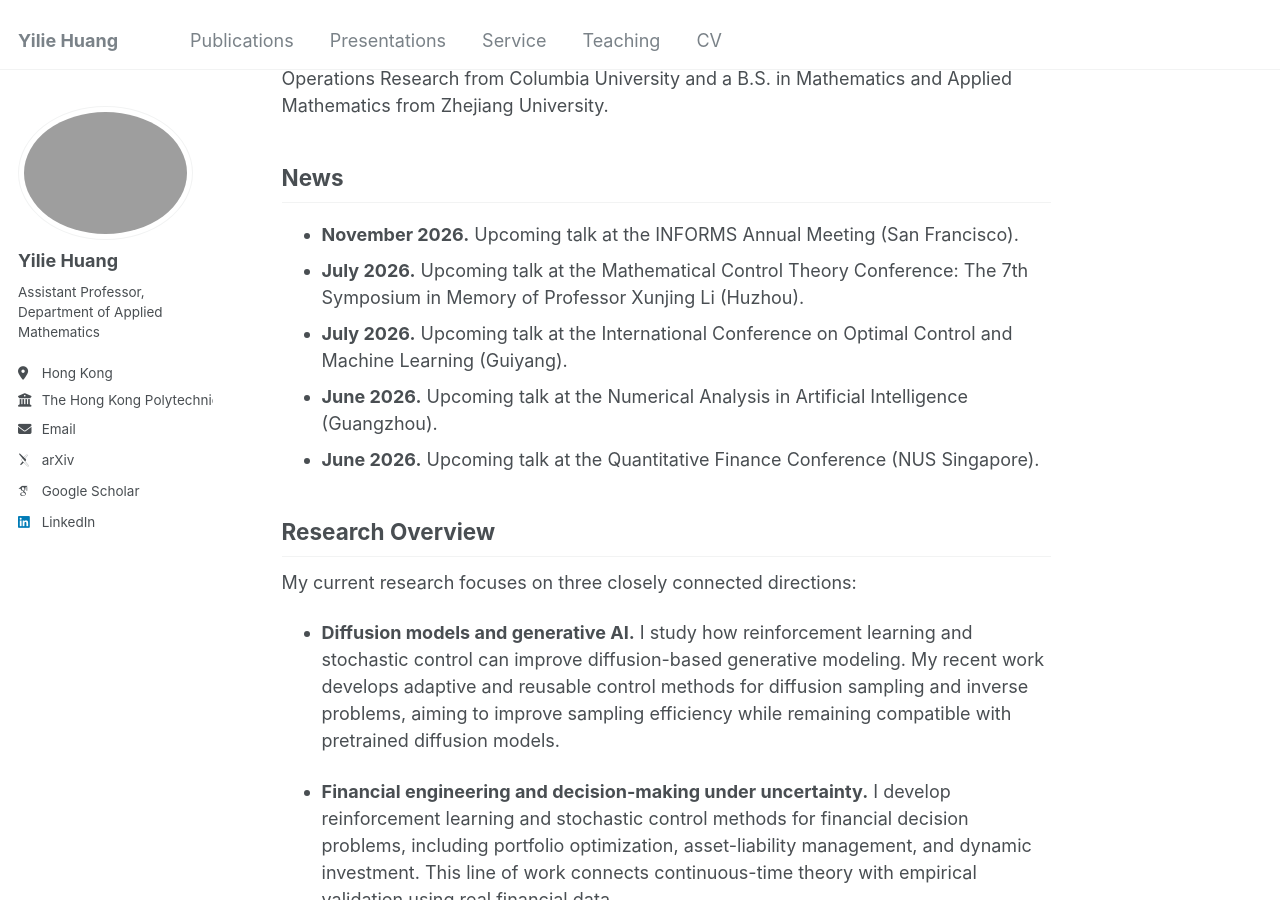
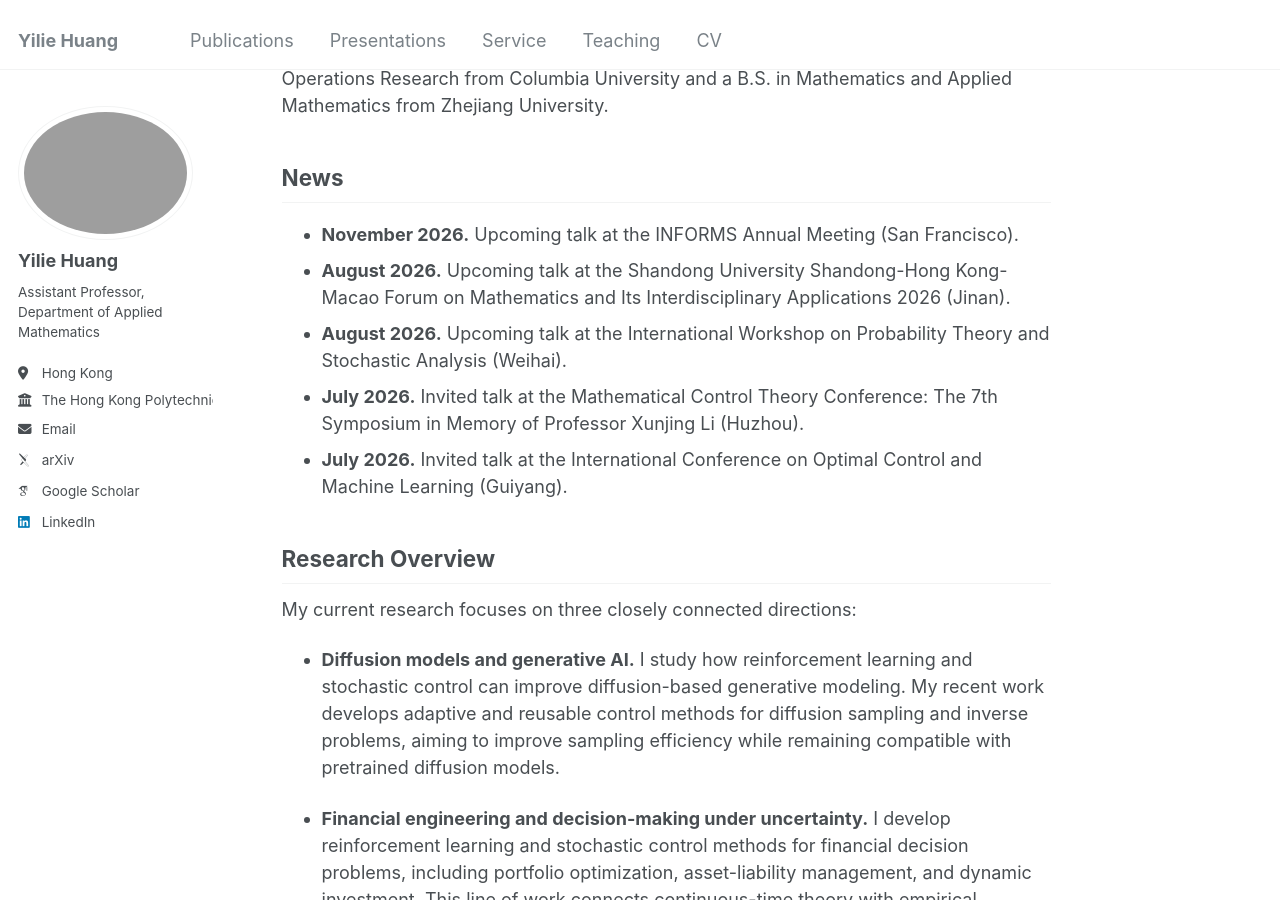
Before and after one commit to yiliehuang/yiliehuang.github.io, a Jekyll site: the page built from _pages/about.md, in a window 1280 px wide and 900 px high, scrolled down 373 px. Built offline with Jekyll 4.4.1, drawn with Linux system fonts in a browser that asks for light colours; some web fonts are replaced.

Commit message:
Update talks, service, and publications

```diff
--- a/_pages/about.md
+++ b/_pages/about.md
@@ -16,10 +16,10 @@ I received my Ph.D. in Industrial Engineering and Operations Research from Colum
 ## News
 
 - **November 2026.** Upcoming talk at the INFORMS Annual Meeting (San Francisco).
-- **July 2026.** Upcoming talk at the Mathematical Control Theory Conference: The 7th Symposium in Memory of Professor Xunjing Li (Huzhou).
-- **July 2026.** Upcoming talk at the International Conference on Optimal Control and Machine Learning (Guiyang).
-- **June 2026.** Upcoming talk at the Numerical Analysis in Artificial Intelligence (Guangzhou).
-- **June 2026.** Upcoming talk at the Quantitative Finance Conference (NUS Singapore).
+- **August 2026.** Upcoming talk at the Shandong University Shandong-Hong Kong-Macao Forum on Mathematics and Its Interdisciplinary Applications 2026 (Jinan).
+- **August 2026.** Upcoming talk at the International Workshop on Probability Theory and Stochastic Analysis (Weihai).
+- **July 2026.** Invited talk at the Mathematical Control Theory Conference: The 7th Symposium in Memory of Professor Xunjing Li (Huzhou).
+- **July 2026.** Invited talk at the International Conference on Optimal Control and Machine Learning (Guiyang).
 
 ## Research Overview
 
```
Also changed, not shown: _publications/preprints.md (+4 -4 lines), _publications/publications.md (+5 -0 lines), _service/referee.md (+1 -0 lines), _service/sessionchair.md (+1 -0 lines), _talks/talks.md (+2 -0 lines), 3 other files.
